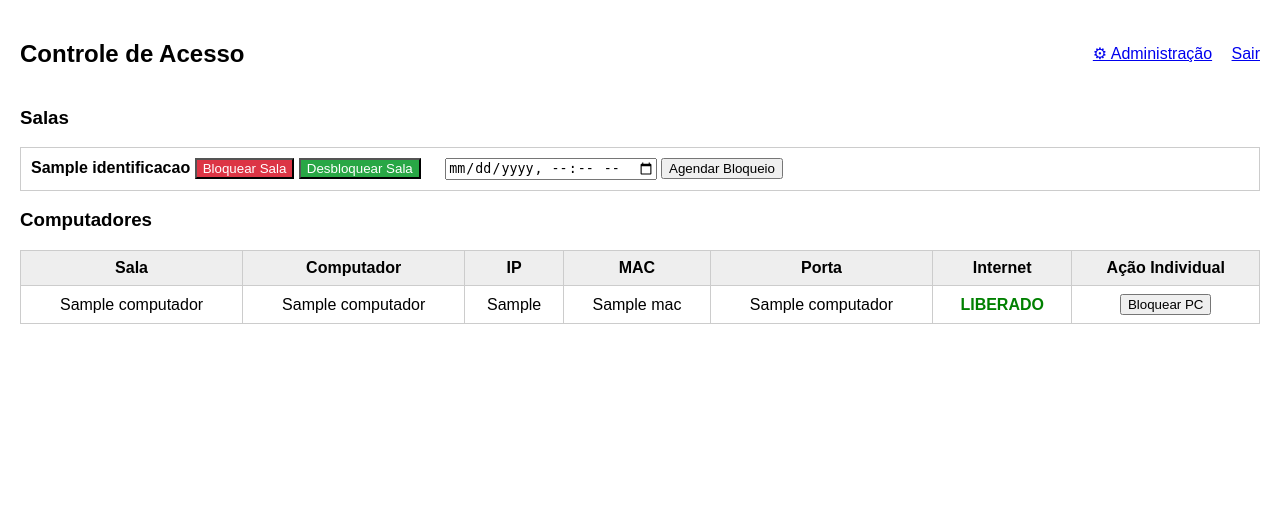
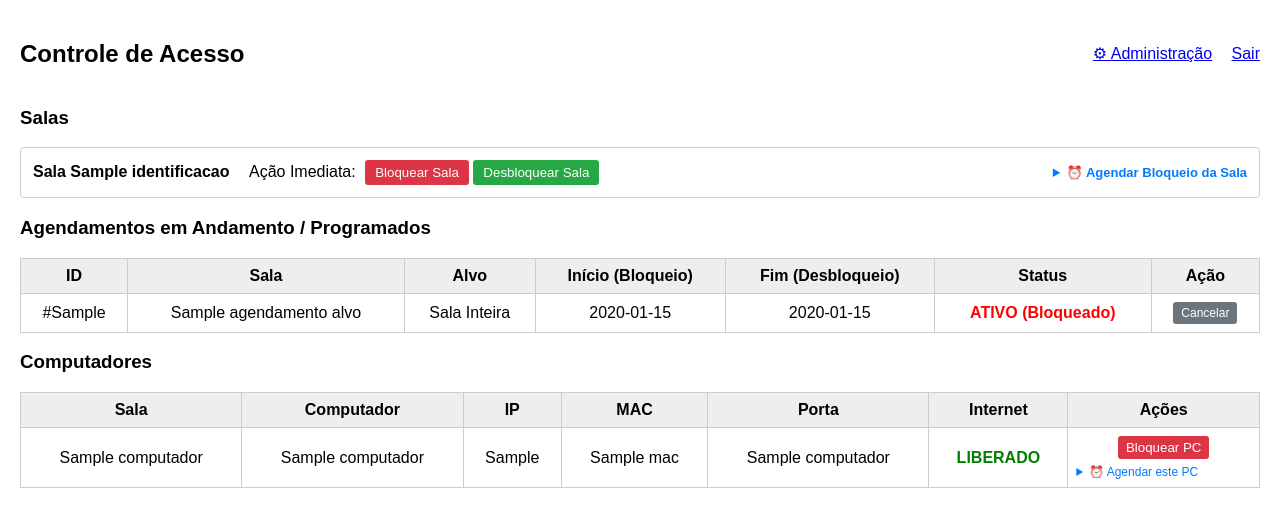
Before and after one commit to heitork1/sistema-de-gerenciamento-de-acesso-a-rede-, a Flask app: page /painel in a window 1280 px wide. Shown: the top 527 px of the page. Run offline with Flask 3, Linux system fonts and the light colour scheme; the visitor is signed in with stand-in values (Sample User, id 1); a database or web service that is not in the repository returns one stand-in record (values such as "Sample title"); some libraries are stand-ins or nearby versions.

Commit message:
Add scheduling and management features for room and PC access in the panel

```diff
--- a/app.py
+++ b/app.py
@@ -70,10 +70,19 @@ def painel():
                    JOIN sala s ON c.id_sala = s.id_sala
                    WHERE c.id_sala IN %s ORDER BY c.id_pc''', (salas_ids,))
     computadores = cur.fetchall()
+
+    cur.execute('''SELECT a.id_agendamento, a.sala_inteira, a.inicio_em, a.fim_em, a.status, s.identificacao as sala_nome,
+                          (SELECT STRING_AGG(c.nome, ', ') FROM agendamento_alvo aa JOIN computador c ON aa.id_pc = c.id_pc WHERE aa.id_agendamento = a.id_agendamento) as pcs_afetados
+                   FROM agendamento a
+                   JOIN sala s ON a.id_sala = s.id_sala
+                   WHERE a.id_sala IN %s AND a.status IN ('agendado', 'ativo')
+                   ORDER BY a.inicio_em''', (salas_ids,))
+    agendamentos = cur.fetchall()
+
     cur.close()
     conn.close()
 
-    return render_template('painel.html', salas=salas, computadores=computadores)
+    return render_template('painel.html', salas=salas, computadores=computadores, agendamentos=agendamentos)
 
 @app.route('/acao_imediata', methods=['POST'])
 def acao_imediata():
@@ -138,23 +147,109 @@ def acao_imediata():
 def agendar():
     if 'user_id' not in session: return redirect(url_for('login'))
 
-    id_sala, fim_em = request.form['id_sala'], request.form['fim_em']
+    alvo_tipo = request.form.get('alvo_tipo', 'sala')
+    alvo_id = request.form.get('alvo_id') or request.form.get('id_sala')
+    inicio_em = request.form.get('inicio_em') or None
+    fim_em = request.form.get('fim_em')
+
+    if not fim_em:
+        flash("O horário de desbloqueio (término) é obrigatório.", "warning")
+        return redirect(url_for('painel'))
+
     conn = get_db_connection()
-    cur = conn.cursor()
+    cur = conn.cursor(cursor_factory=DictCursor)
+    try:
+        if alvo_tipo == 'pc':
+            cur.execute('''SELECT c.id_pc, c.nome, c.id_sala, p.bloqueavel
+                           FROM computador c JOIN porta p ON c.id_porta = p.id_porta
+                           WHERE c.id_pc = %s''', (alvo_id,))
+            pc = cur.fetchone()
+            if not pc:
+                flash("Computador não encontrado.", "danger")
+                return redirect(url_for('painel'))
+            if not pc['bloqueavel']:
+                flash("Este computador está em uma porta protegida e não pode ser bloqueado.", "danger")
+                return redirect(url_for('painel'))
+            id_sala = pc['id_sala']
+            sala_inteira = False
+        else:
+            id_sala = alvo_id
+            sala_inteira = True
 
-    cur.execute('''INSERT INTO agendamento (id_usuario, id_sala, sala_inteira, fim_em, status)
-                   VALUES (%s, %s, TRUE, %s, 'agendado') RETURNING id_agendamento''',
-                (session['user_id'], id_sala, fim_em))
-    id_agendamento = cur.fetchone()[0]
+        if inicio_em:
+            cur.execute('''INSERT INTO agendamento (id_usuario, id_sala, sala_inteira, inicio_em, fim_em, status)
+                           VALUES (%s, %s, %s, %s, %s, 'agendado') RETURNING id_agendamento''',
+                        (session['user_id'], id_sala, sala_inteira, inicio_em, fim_em))
+        else:
+            cur.execute('''INSERT INTO agendamento (id_usuario, id_sala, sala_inteira, fim_em, status)
+                           VALUES (%s, %s, %s, %s, 'agendado') RETURNING id_agendamento''',
+                        (session['user_id'], id_sala, sala_inteira, fim_em))
 
-    cur.execute('''INSERT INTO agendamento_alvo (id_agendamento, id_pc)
-                   SELECT %s, id_pc FROM computador c
-                   JOIN porta p ON c.id_porta = p.id_porta
-                   WHERE c.id_sala = %s AND p.bloqueavel = TRUE''', (id_agendamento, id_sala))
-    conn.commit()
-    cur.close()
-    conn.close()
-    flash("Bloqueio agendado. O sistema agendador aplicará a restrição automaticamente.", "success")
+        id_agendamento = cur.fetchone()['id_agendamento']
+
+        if sala_inteira:
+            cur.execute('''INSERT INTO agendamento_alvo (id_agendamento, id_pc)
+                           SELECT %s, id_pc FROM computador c
+                           JOIN porta p ON c.id_porta = p.id_porta
+                           WHERE c.id_sala = %s AND p.bloqueavel = TRUE''', (id_agendamento, id_sala))
+        else:
+            cur.execute('''INSERT INTO agendamento_alvo (id_agendamento, id_pc)
+                           VALUES (%s, %s)''', (id_agendamento, alvo_id))
+
+        conn.commit()
+        alvo_nome = "a sala inteira" if sala_inteira else f"o computador {pc['nome']}"
+        flash(f"Bloqueio agendado para {alvo_nome}. O sistema aplicará o bloqueio e o desbloqueio automaticamente.", "success")
+    except psycopg2.errors.CheckViolation:
+        conn.rollback()
+        flash("O horário de desbloqueio deve ser posterior ao horário de início do bloqueio.", "danger")
+    except Exception as e:
+        conn.rollback()
+        flash(f"Erro ao agendar: {e}", "danger")
+    finally:
+        cur.close()
+        conn.close()
+
+    return redirect(url_for('painel'))
+
+@app.route('/agendar/cancelar/<int:id_agendamento>', methods=['POST'])
+def cancelar_agendamento(id_agendamento):
+    if 'user_id' not in session: return redirect(url_for('login'))
+
+    conn = get_db_connection()
+    cur = conn.cursor(cursor_factory=DictCursor)
+    try:
+        cur.execute("SELECT * FROM agendamento WHERE id_agendamento = %s", (id_agendamento,))
+        ag = cur.fetchone()
+        if not ag:
+            flash("Agendamento não encontrado.", "danger")
+            return redirect(url_for('painel'))
+
+        # Se já estava ativo (bloqueado), desbloqueia os computadores via SNMP
+        if ag['status'] == 'ativo':
+            cur.execute('''SELECT c.id_pc, p.if_index, sw.ip, sw.snmp_community_rw, p.id_porta
+                           FROM agendamento_alvo aa JOIN computador c ON aa.id_pc = c.id_pc
+                           JOIN porta p ON c.id_porta = p.id_porta JOIN switch sw ON p.id_switch = sw.id_switch
+                           WHERE aa.id_agendamento = %s''', (id_agendamento,))
+            alvos = cur.fetchall()
+            for alvo in alvos:
+                sucesso, msg = executar_snmp(alvo['ip'], alvo['snmp_community_rw'], alvo['if_index'], 1)
+                oid = f"1.3.6.1.2.1.2.2.1.7.{alvo['if_index']}"
+                cur.execute('''INSERT INTO log_snmp (id_agendamento, id_porta, acao, oid, valor, sucesso, mensagem)
+                               VALUES (%s, %s, 'desbloquear', %s, 1, %s, %s)''',
+                            (id_agendamento, alvo['id_porta'], oid, sucesso, msg))
+                if sucesso:
+                    cur.execute("UPDATE computador SET acesso_internet = TRUE, atualizado_em = NOW() WHERE id_pc = %s", (alvo['id_pc'],))
+
+        cur.execute("UPDATE agendamento SET status = 'cancelado' WHERE id_agendamento = %s", (id_agendamento,))
+        conn.commit()
+        flash("Agendamento cancelado com sucesso. (As portas foram liberadas se já estavam bloqueadas).", "success")
+    except Exception as e:
+        conn.rollback()
+        flash(f"Erro ao cancelar agendamento: {e}", "danger")
+    finally:
+        cur.close()
+        conn.close()
+
     return redirect(url_for('painel'))
 
 # ==========================================
--- a/templates/painel.html
+++ b/templates/painel.html
@@ -2,7 +2,6 @@
 <html lang="pt-BR">
 <head>
     <meta charset="UTF-8">
-    <meta http-equiv="refresh" content="10">
     <title>Painel</title>
     <style>
         body { font-family: Arial; margin: 20px; }
@@ -11,6 +10,10 @@
         th { background: #eee; }
         .on { color: green; font-weight: bold; }
         .off { color: red; font-weight: bold; }
+        .alerta { padding: 10px; margin-bottom: 10px; border-radius: 4px; font-weight: bold; }
+        .alerta-danger, .alerta-error { background: #f8d7da; color: #721c24; border: 1px solid #f5c6cb; }
+        .alerta-success { background: #d4edda; color: #155724; border: 1px solid #c3e6cb; }
+        .alerta-warning { background: #fff3cd; color: #856404; border: 1px solid #ffeeba; }
     </style>
 </head>
 <body>
@@ -24,10 +27,7 @@
     {% with messages = get_flashed_messages(with_categories=true) %}
         {% if messages %}
             {% for category, message in messages %}
-                <div style="padding:10px; margin-bottom:10px; border-radius:4px; font-weight:bold;
-                    {% if category == 'danger' or category == 'error' %}background:#f8d7da; color:#721c24; border:1px solid #f5c6cb;
-                    {% elif category == 'success' %}background:#d4edda; color:#155724; border:1px solid #c3e6cb;
-                    {% else %}background:#fff3cd; color:#856404; border:1px solid #ffeeba;{% endif %}">
+                <div class="alerta alerta-{{ category if category in ['danger', 'error', 'success', 'warning'] else 'warning' }}">
                     {{ message }}
                 </div>
             {% endfor %}
@@ -36,39 +36,123 @@
 
     <h3>Salas</h3>
     {% for s in salas %}
-    <div style="border:1px solid #ccc; padding:10px; margin-bottom:10px;">
-        <strong>{{ s.identificacao }}</strong>
-        <form action="/acao_imediata" method="POST" style="display:inline;">
-            <input type="hidden" name="alvo_tipo" value="sala"><input type="hidden" name="alvo_id" value="{{ s.id_sala }}">
-            <button type="submit" name="acao" value="bloquear" style="background:#dc3545; color:white;">Bloquear Sala</button>
-            <button type="submit" name="acao" value="desbloquear" style="background:#28a745; color:white;">Desbloquear Sala</button>
-        </form>
-        <form action="/agendar" method="POST" style="display:inline; margin-left: 20px;">
-            <input type="hidden" name="id_sala" value="{{ s.id_sala }}">
-            <input type="datetime-local" name="fim_em" required> <button type="submit">Agendar Bloqueio</button>
-        </form>
+    <div style="border:1px solid #ccc; padding:12px; margin-bottom:12px; border-radius:4px; background:#fff;">
+        <div style="display:flex; justify-content:space-between; align-items:center; flex-wrap:wrap; gap:10px;">
+            <div>
+                <strong style="font-size:16px;">Sala {{ s.identificacao }}</strong>
+                <span style="margin-left:15px;">Ação Imediata:</span>
+                <form action="/acao_imediata" method="POST" style="display:inline; margin-left:5px;">
+                    <input type="hidden" name="alvo_tipo" value="sala"><input type="hidden" name="alvo_id" value="{{ s.id_sala }}">
+                    <button type="submit" name="acao" value="bloquear" style="background:#dc3545; color:white; border:none; padding:5px 10px; border-radius:3px; cursor:pointer;">Bloquear Sala</button>
+                    <button type="submit" name="acao" value="desbloquear" style="background:#28a745; color:white; border:none; padding:5px 10px; border-radius:3px; cursor:pointer;">Desbloquear Sala</button>
+                </form>
+            </div>
+
+            <details style="display:inline-block;">
+                <summary style="cursor:pointer; color:#007bff; font-weight:bold; font-size:13px;">⏰ Agendar Bloqueio da Sala</summary>
+                <form action="/agendar" method="POST" style="margin-top:8px; padding:10px; background:#f8f9fa; border:1px solid #ddd; border-radius:4px; font-size:13px;">
+                    <input type="hidden" name="alvo_tipo" value="sala">
+                    <input type="hidden" name="alvo_id" value="{{ s.id_sala }}">
+                    <div style="margin-bottom:6px;">
+                        <label><strong>Início (Bloqueio):</strong></label><br>
+                        <input type="datetime-local" name="inicio_em">
+                        <small style="color:#666;">(deixe vazio para bloquear agora)</small>
+                    </div>
+                    <div style="margin-bottom:8px;">
+                        <label><strong style="color:#dc3545;">* Fim (Desbloqueio obrigatório):</strong></label><br>
+                        <input type="datetime-local" name="fim_em" required>
+                    </div>
+                    <button type="submit" style="background:#007bff; color:white; border:none; padding:5px 12px; border-radius:3px; cursor:pointer; font-weight:bold;">Confirmar Agendamento</button>
+                </form>
+            </details>
+        </div>
     </div>
     {% endfor %}
 
+    {% if agendamentos %}
+    <h3>Agendamentos em Andamento / Programados</h3>
+    <table>
+        <tr>
+            <th>ID</th>
+            <th>Sala</th>
+            <th>Alvo</th>
+            <th>Início (Bloqueio)</th>
+            <th>Fim (Desbloqueio)</th>
+            <th>Status</th>
+            <th>Ação</th>
+        </tr>
+        {% for a in agendamentos %}
+        <tr>
+            <td>#{{ a.id_agendamento }}</td>
+            <td>{{ a.sala_nome }}</td>
+            <td>{{ 'Sala Inteira' if a.sala_inteira else a.pcs_afetados }}</td>
+            <td>{{ a.inicio_em.strftime('%d/%m/%Y %H:%M') }}</td>
+            <td>{{ a.fim_em.strftime('%d/%m/%Y %H:%M') }}</td>
+            <td>
+                {% if a.status == 'ativo' %}
+                    <span class="off">ATIVO (Bloqueado)</span>
+                {% else %}
+                    <span style="color:#856404; font-weight:bold;">AGENDADO (Pendente)</span>
+                {% endif %}
+            </td>
+            <td>
+                <form action="/agendar/cancelar/{{ a.id_agendamento }}" method="POST" onsubmit="return confirm('Deseja realmente cancelar este agendamento?');" style="display:inline;">
+                    <button type="submit" style="background:#6c757d; color:white; border:none; padding:4px 8px; border-radius:3px; cursor:pointer; font-size:12px;">Cancelar</button>
+                </form>
+            </td>
+        </tr>
+        {% endfor %}
+    </table>
+    {% endif %}
+
     <h3>Computadores</h3>
     <table>
-        <tr><th>Sala</th><th>Computador</th><th>IP</th><th>MAC</th><th>Porta</th><th>Internet</th><th>Ação Individual</th></tr>
+        <tr><th>Sala</th><th>Computador</th><th>IP</th><th>MAC</th><th>Porta</th><th>Internet</th><th>Ações</th></tr>
         {% for c in computadores %}
         <tr>
             <td>{{ c.sala_nome }}</td><td>{{ c.pc_nome }}</td><td>{{ c.ip }}</td><td>{{ c.mac }}</td><td>{{ c.porta_nome }}</td>
             <td>{% if c.acesso_internet %}<span class="on">LIBERADO</span>{% else %}<span class="off">BLOQUEADO</span>{% endif %}</td>
             <td>
-                <form action="/acao_imediata" method="POST">
+                <form action="/acao_imediata" method="POST" style="display:inline;">
                     <input type="hidden" name="alvo_tipo" value="pc"><input type="hidden" name="alvo_id" value="{{ c.id_pc }}">
                     {% if c.acesso_internet %}
-                        <button type="submit" name="acao" value="bloquear">Bloquear PC</button>
+                        <button type="submit" name="acao" value="bloquear" style="background:#dc3545; color:white; border:none; padding:4px 8px; border-radius:3px; cursor:pointer;">Bloquear PC</button>
                     {% else %}
-                        <button type="submit" name="acao" value="desbloquear">Desbloquear PC</button>
+                        <button type="submit" name="acao" value="desbloquear" style="background:#28a745; color:white; border:none; padding:4px 8px; border-radius:3px; cursor:pointer;">Desbloquear PC</button>
                     {% endif %}
                 </form>
+
+                <details style="margin-top:6px; text-align:left;">
+                    <summary style="cursor:pointer; color:#007bff; font-size:12px;">⏰ Agendar este PC</summary>
+                    <form action="/agendar" method="POST" style="margin-top:6px; padding:8px; background:#f9f9f9; border:1px solid #ddd; border-radius:3px; font-size:12px;">
+                        <input type="hidden" name="alvo_tipo" value="pc">
+                        <input type="hidden" name="alvo_id" value="{{ c.id_pc }}">
+                        <div style="margin-bottom:4px;">
+                            <label>Início (Bloqueio):</label><br>
+                            <input type="datetime-local" name="inicio_em" style="font-size:11px; width:160px;"><br>
+                            <small style="color:#666;">(vazio = agora)</small>
+                        </div>
+                        <div style="margin-bottom:6px;">
+                            <label><strong style="color:#dc3545;">* Fim (Desbloqueio):</strong></label><br>
+                            <input type="datetime-local" name="fim_em" required style="font-size:11px; width:160px;">
+                        </div>
+                        <button type="submit" style="background:#007bff; color:white; border:none; padding:3px 8px; font-size:11px; border-radius:3px; cursor:pointer;">Agendar PC</button>
+                    </form>
+                </details>
             </td>
         </tr>
         {% endfor %}
     </table>
+
+    <script>
+        // Auto-refresh a cada 10 segundos, mas sem interromper o usuário se ele estiver agendando
+        setInterval(function() {
+            const menuAberto = document.querySelector('details[open]');
+            const interagindo = ['INPUT', 'SELECT', 'BUTTON', 'TEXTAREA'].includes(document.activeElement.tagName);
+            if (!menuAberto && !interagindo) {
+                window.location.reload();
+            }
+        }, 10000);
+    </script>
 </body>
 </html>
```
Also changed, not shown: cron_worker.py (+27 -5 lines).
